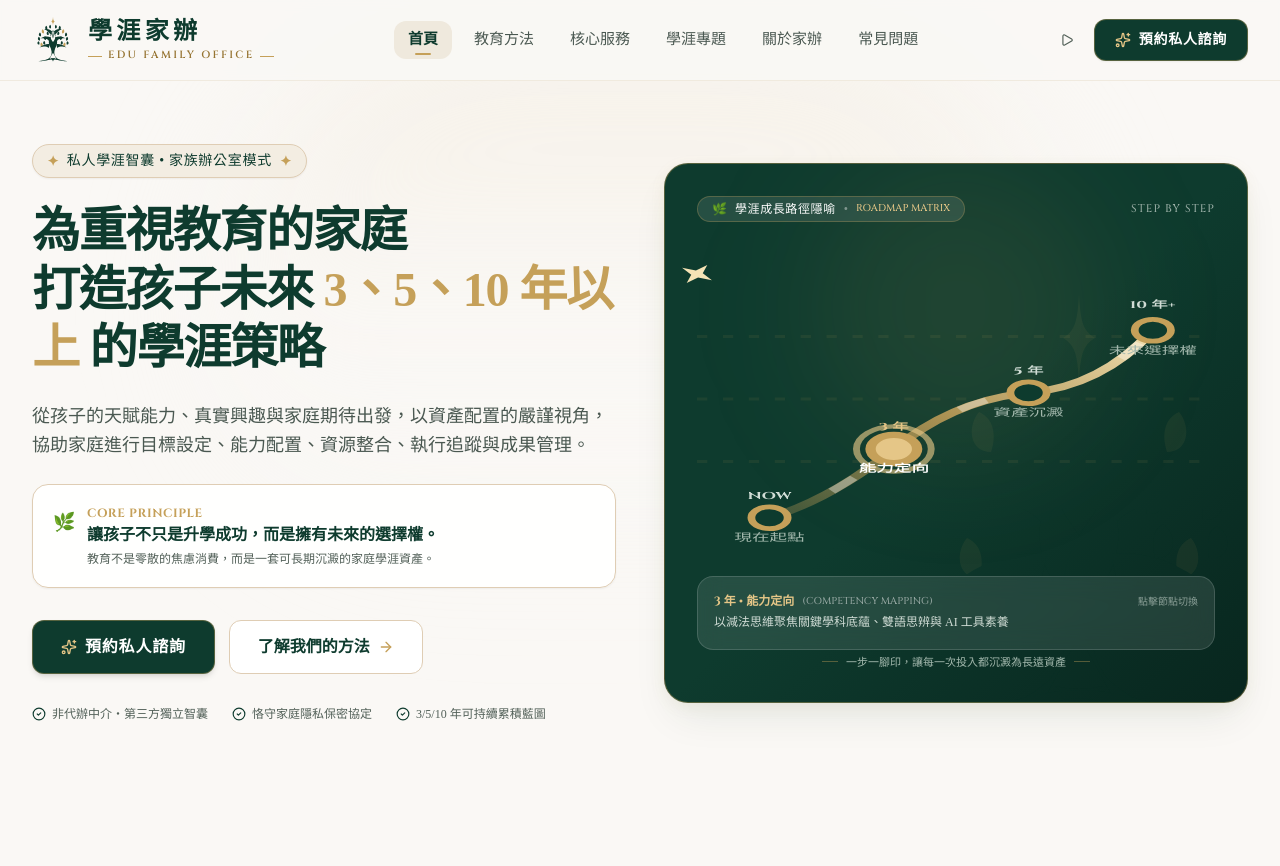
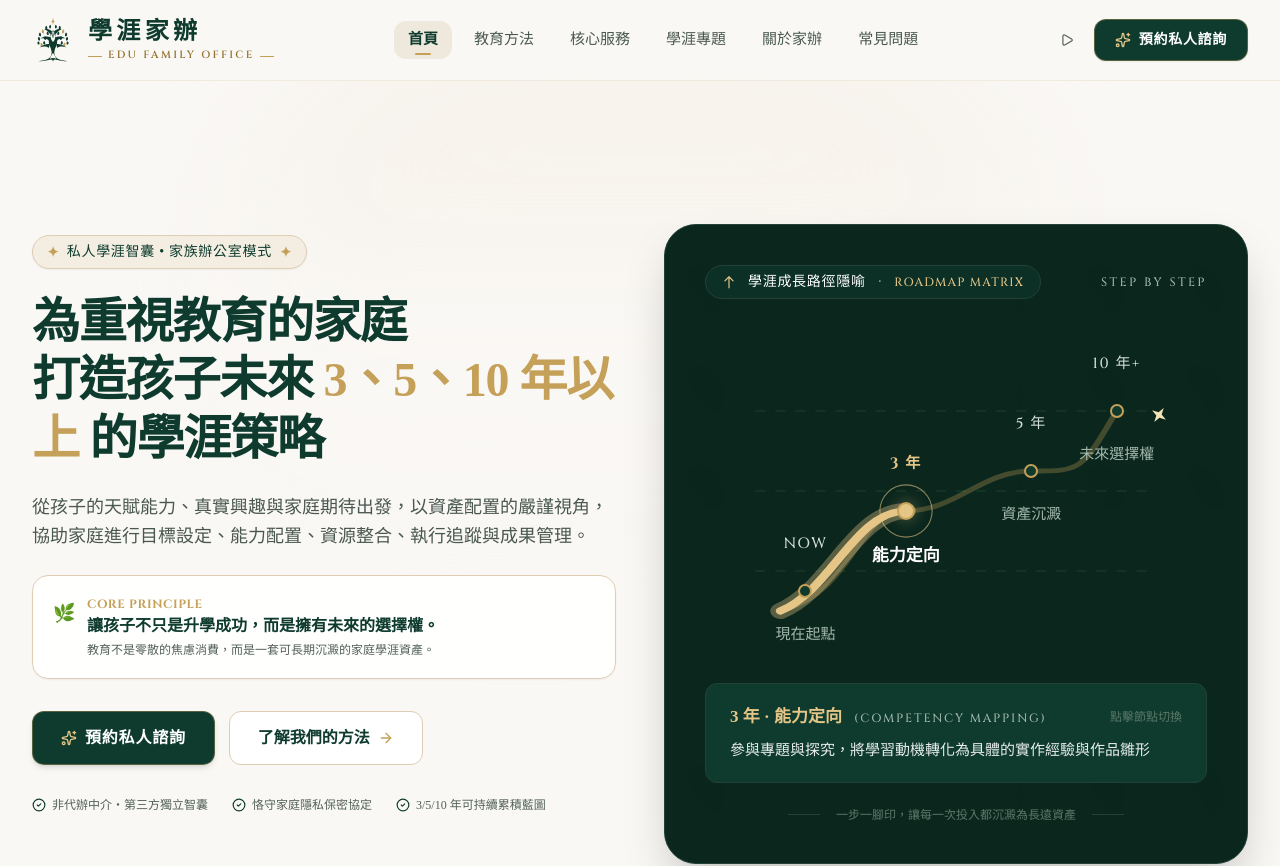
Before and after one commit to zzzuo75-crypto/edu-family-office, a React (Vite) app: page / in a window 1280 px wide. Shown: the top 866 px of the page. Built offline with nearby package versions, Linux system fonts and the light colour scheme.

Commit message:
Update HeroGrowthPath.tsx

```diff
--- a/src/components/HeroGrowthPath.tsx
+++ b/src/components/HeroGrowthPath.tsx
@@ -1,241 +1,247 @@
 import React, { useState } from 'react';
-import { motion } from 'motion/react';
-import { EduTreeMark } from './EduFamilyOfficeLogo';
-import { Sparkles, Compass, Target, Award, ArrowUpRight } from 'lucide-react';
+import { motion, AnimatePresence } from 'motion/react';
 
-export const HeroGrowthPath: React.FC = () => {
-  const [activeNode, setActiveNode] = useState<number>(1);
-
+// 資料定義：4 個成長節點
 const nodes = [
   {
-      id: 0,
+    id: 'now',
     year: 'NOW',
     title: '現在起點',
-      enTitle: 'Starting Point',
-      desc: '深入訪談家庭理念，精準診斷孩子真實特質與學習稟賦',
-      accent: '#C5A059',
-      x: 14,
-      y: 78,
+    x: 20,
+    y: 65,
+    enTitle: 'CURRENT STATE',
+    desc: '以減法思維聚焦關鍵學科底蘊、雙語思辨與 AI 工具素養',
   },
   {
-      id: 1,
+    id: 'year3',
     year: '3 年',
     title: '能力定向',
-      enTitle: 'Competency Mapping',
-      desc: '以減法思維聚焦關鍵學科底蘊、雙語思辨與 AI 工具素養',
-      accent: '#C5A059',
-      x: 38,
-      y: 56,
+    x: 40,
+    y: 45,
+    enTitle: 'COMPETENCY MAPPING',
+    desc: '參與專題與探究，將學習動機轉化為具體的實作經驗與作品雛形',
   },
   {
-      id: 2,
+    id: 'year5',
     year: '5 年',
     title: '資產沉澱',
-      enTitle: 'Asset Compounding',
-      desc: '產出原創專題研究、實體作品集與高含金量實踐經驗',
-      accent: '#C5A059',
-      x: 64,
-      y: 38,
+    x: 65,
+    y: 35,
+    enTitle: 'ASSET ACCUMULATION',
+    desc: '取得學術成果、領導力實證，建立無可取代的個人品牌與國際視野',
   },
   {
-      id: 3,
+    id: 'year10',
     year: '10 年+',
     title: '未來選擇權',
-      enTitle: 'Lifetime Agency',
-      desc: '具備面對全球多元路徑的獨立思維、熱情所在與終身競爭力',
-      accent: '#E5C687',
-      x: 88,
-      y: 18,
+    x: 82,
+    y: 20,
+    enTitle: 'FUTURE OPTIONALITY',
+    desc: '擁有隨時切換賽道的能力，不受單一體制侷限的終身學涯籌碼',
   },
 ];
 
+export function HeroGrowthPath() {
+  const [activeNode, setActiveNode] = useState(1); // 預設選中 "3 年"
+
   return (
-    <div className="relative w-full h-[460px] sm:h-[500px] lg:h-[540px] rounded-3xl bg-gradient-to-br from-[#0E3B2E] via-[#0E3B2E] to-[#08261E] border border-[#C5A059]/40 p-6 sm:p-8 shadow-lux-lg overflow-hidden flex flex-col justify-between select-none">
+    <div className="relative w-full max-w-4xl mx-auto mt-20 mb-10 bg-[#0A261D] rounded-[2rem] p-6 md:p-10 border border-[#214235] shadow-2xl overflow-hidden">
 
-      {/* Background Watermark & Gold Glow */}
-      <div className="absolute -right-8 -bottom-10 opacity-[0.07] pointer-events-none text-white">
-        <EduTreeMark size={400} />
+      {/* Background Decor */}
+      <div className="absolute inset-0 opacity-10 pointer-events-none">
+        <svg width="100%" height="100%" xmlns="http://www.w3.org/2000/svg">
+          <defs>
+            <pattern id="leaf-pattern" x="0" y="0" width="100" height="100" patternUnits="userSpaceOnUse">
+              <path d="M20,50 Q30,30 50,50 Q70,70 50,90 Q30,70 20,50 Z" fill="#E5C687" opacity="0.05" />
+            </pattern>
+          </defs>
+          <rect width="100%" height="100%" fill="url(#leaf-pattern)" />
+        </svg>
       </div>
 
-      <div className="absolute top-0 right-1/4 w-72 h-72 bg-[#C5A059]/10 rounded-full blur-3xl pointer-events-none" />
-
-      {/* Top Header Badge */}
-      <div className="relative z-10 flex items-center justify-between">
-        <div className="inline-flex items-center gap-2 px-3.5 py-1 rounded-full bg-white/10 border border-[#C5A059]/30 text-white text-xs font-serif-tc">
-          <span className="text-[#E5C687]">🌿</span>
+      {/* Header Info */}
+      <div className="relative z-10 flex flex-col md:flex-row justify-between items-start md:items-center mb-8 gap-4">
+        <div className="inline-flex items-center gap-3 px-4 py-1.5 rounded-full border border-[#214235] bg-[#0E3B2E]/50 text-white font-serif-tc text-xs md:text-sm">
+          <svg width="14" height="14" viewBox="0 0 24 24" fill="none" stroke="#E5C687" strokeWidth="2" strokeLinecap="round" strokeLinejoin="round">
+            <path d="M12 3v19M5 10l7-7 7 7"/>
+          </svg>
           <span className="tracking-wider">學涯成長路徑隱喻</span>
-          <span className="text-white/40">•</span>
-          <span className="text-[#E5C687] font-cinzel text-[10px]">ROADMAP MATRIX</span>
+          <span className="text-[#A3B8AD]">·</span>
+          <span className="font-cinzel text-[#E5C687] tracking-widest text-[10px] md:text-xs">ROADMAP MATRIX</span>
         </div>
 
-        <div className="text-[11px] font-cinzel tracking-widest text-[#D1DDD6]/70 uppercase hidden sm:block">
-          Step by Step
+        <div className="text-[#A3B8AD] font-cinzel text-xs tracking-[0.2em]">
+          STEP BY STEP
         </div>
       </div>
 
-      {/* Center Dynamic SVG Trajectory Path (方案 B: 路徑式成長隱喻) */}
-      <div className="relative z-10 my-auto w-full h-[220px] sm:h-[250px]">
+      {/* SVG Path Graphic Area */}
+      <div className="relative w-full h-[280px] md:h-[320px] mb-8 select-none">
+        {/* We use standard SVG mapping. x:0-100, y:0-80 coordinates for responsive layout */}
         <svg
           viewBox="0 0 100 80"
+          className="w-full h-full overflow-visible pointer-events-none"
           preserveAspectRatio="none"
-          className="w-full h-full overflow-visible"
         >
-          <defs>
-            <linearGradient id="growthLineGrad" x1="0%" y1="100%" x2="100%" y2="0%">
-              <stop offset="0%" stopColor="#C5A059" stopOpacity="0.25" />
-              <stop offset="50%" stopColor="#C5A059" stopOpacity="0.85" />
-              <stop offset="100%" stopColor="#F5E3B5" stopOpacity="1" />
-            </linearGradient>
+          {/* Horizontal Grid Lines */}
+          <line x1="10" y1="20" x2="90" y2="20" stroke="#1D4031" strokeWidth="0.3" strokeDasharray="2 2" />
+          <line x1="10" y1="40" x2="90" y2="40" stroke="#1D4031" strokeWidth="0.3" strokeDasharray="2 2" />
+          <line x1="10" y1="60" x2="90" y2="60" stroke="#1D4031" strokeWidth="0.3" strokeDasharray="2 2" />
 
-            <linearGradient id="pulseGlow" x1="0%" y1="0%" x2="100%" y2="0%">
-              <stop offset="0%" stopColor="#C5A059" stopOpacity="0" />
-              <stop offset="50%" stopColor="#FFF" stopOpacity="0.8" />
-              <stop offset="100%" stopColor="#C5A059" stopOpacity="0" />
-            </linearGradient>
-          </defs>
-
-          {/* Background subtle guide lines */}
-          <line x1="0" y1="20" x2="100" y2="20" stroke="rgba(197, 160, 89, 0.08)" strokeDasharray="2,3" />
-          <line x1="0" y1="40" x2="100" y2="40" stroke="rgba(197, 160, 89, 0.08)" strokeDasharray="2,3" />
-          <line x1="0" y1="60" x2="100" y2="60" stroke="rgba(197, 160, 89, 0.08)" strokeDasharray="2,3" />
-
-          {/* Glowing Continuous S-Curve Pathway */}
-          <motion.path
-            d="M 14 78 Q 26 72, 38 56 T 64 38 T 88 18"
+          {/* Main Curved Path (The Journey) */}
+          <path
+            d={`M 15 70 C 30 65, 30 45, 40 45 S 55 35, 65 35 S 75 35, 82 20`}
             fill="none"
-            stroke="url(#growthLineGrad)"
-            strokeWidth="2.2"
+            stroke="#C5A059"
+            strokeWidth="1.2"
             strokeLinecap="round"
-            initial={{ pathLength: 0, opacity: 0 }}
-            animate={{ pathLength: 1, opacity: 1 }}
-            transition={{ duration: 1.8, ease: "easeInOut" }}
+            opacity={0.3}
           />
 
-          {/* Secondary animated subtle pulse line */}
-          <motion.path
-            d="M 14 78 Q 26 72, 38 56 T 64 38 T 88 18"
+          {/* Active Highlighted Path (Progress up to active node) */}
+          <path
+            d={
+              activeNode === 0 ? "M 15 70 L 20 65" :
+              activeNode === 1 ? "M 15 70 C 25 65, 30 45, 40 45" :
+              activeNode === 2 ? "M 15 70 C 25 65, 30 45, 40 45 S 55 35, 65 35" :
+              "M 15 70 C 25 65, 30 45, 40 45 S 55 35, 65 35 S 75 35, 82 20"
+            }
             fill="none"
-            stroke="#FFF"
-            strokeWidth="2"
-            strokeDasharray="6, 30"
-            animate={{ strokeDashoffset: [-60, 0] }}
-            transition={{ duration: 6, repeat: Infinity, ease: "linear" }}
+            stroke="#E5C687"
+            strokeWidth="1.8"
+            strokeLinecap="round"
+            className="transition-all duration-700 ease-in-out"
+          />
+
+          {/* Subtle Glow behind the active path */}
+          <path
+            d={
+              activeNode === 0 ? "M 15 70 L 20 65" :
+              activeNode === 1 ? "M 15 70 C 25 65, 30 45, 40 45" :
+              activeNode === 2 ? "M 15 70 C 25 65, 30 45, 40 45 S 55 35, 65 35" :
+              "M 15 70 C 25 65, 30 45, 40 45 S 55 35, 65 35 S 75 35, 82 20"
+            }
+            fill="none"
+            stroke="#E5C687"
+            strokeWidth="4"
+            strokeLinecap="round"
+            className="transition-all duration-700 ease-in-out"
             opacity={0.35}
           />
 
-          {/* Interactive Milestone Nodes */}
+        </svg>
+
+        {/* HTML Overlay for Nodes and Text (Prevents squashing/stretching) */}
+        <div className="absolute inset-0 pointer-events-none">
           {nodes.map((node, i) => {
             const isSelected = activeNode === i;
             return (
-              <g
+              <div
                 key={node.id}
+                className="absolute pointer-events-auto cursor-pointer flex flex-col items-center justify-center group"
+                style={{
+                  left: `${node.x}%`,
+                  top: `${(node.y / 80) * 100}%`,
+                  transform: 'translate(-50%, -50%)',
+                }}
                 onClick={() => setActiveNode(i)}
-                className="cursor-pointer"
               >
-                {/* Node Outer Ring & Pulse */}
+                {/* Year Label (Top) */}
+                <div
+                  className={`absolute bottom-full mb-3 text-center transition-colors whitespace-nowrap font-cinzel text-[13px] md:text-[15px] tracking-widest ${
+                    isSelected ? 'text-[#E5C687] font-bold' : 'text-[#D1DDD6] font-medium'
+                  }`}
+                >
+                  {node.year}
+                </div>
+
+                {/* Node Circle Area */}
+                <div className="relative flex items-center justify-center w-12 h-12">
+                  {/* Pulse Ring */}
                   {isSelected && (
-                  <motion.circle
-                    cx={node.x}
-                    cy={node.y}
-                    r="6.5"
-                    fill="none"
-                    stroke="#E5C687"
-                    strokeWidth="1.2"
+                    <motion.div
+                      className="absolute inset-0 rounded-full border border-[#E5C687]"
                       initial={{ scale: 0.8, opacity: 0 }}
-                    animate={{ scale: [1, 1.4, 1], opacity: [0.8, 0.2, 0.8] }}
+                      animate={{ scale: [1, 1.4, 1], opacity: [0.8, 0, 0.8] }}
                       transition={{ duration: 2.5, repeat: Infinity }}
                     />
                   )}
 
-                {/* Node Solid Core */}
-                <circle
-                  cx={node.x}
-                  cy={node.y}
-                  r={isSelected ? "4.5" : "3.5"}
-                  fill={isSelected ? "#E5C687" : "#0E3B2E"}
-                  stroke="#C5A059"
-                  strokeWidth={isSelected ? "2" : "1.5"}
-                  className="transition-all duration-300"
+                  {/* Core Circle */}
+                  <div
+                    className={`rounded-full transition-all duration-300 border-[2px] ${
+                      isSelected
+                        ? 'w-[18px] h-[18px] bg-[#E5C687] border-[#C5A059] shadow-[0_0_15px_rgba(229,198,135,0.4)]'
+                        : 'w-[14px] h-[14px] bg-[#0E3B2E] border-[#C5A059] group-hover:bg-[#C5A059]/20'
+                    }`}
                   />
+                </div>
 
-                {/* Year Label */}
-                <text
-                  x={node.x}
-                  y={node.y - (i === 3 ? 7 : 6)}
-                  textAnchor="middle"
-                  fill={isSelected ? "#E5C687" : "#D1DDD6"}
-                  fontSize="3.2"
-                  fontWeight="bold"
-                  fontFamily="'Cinzel', serif"
-                  className="transition-all"
-                >
-                  {node.year}
-                </text>
-
-                {/* Title Label */}
-                <text
-                  x={node.x}
-                  y={node.y + 7.5}
-                  textAnchor="middle"
-                  fill={isSelected ? "#FFFFFF" : "#A3B8AD"}
-                  fontSize="3.4"
-                  fontWeight={isSelected ? "bold" : "normal"}
-                  fontFamily="'Noto Serif TC', serif"
-                  className="transition-all"
+                {/* Title Label (Bottom) */}
+                <div
+                  className={`absolute top-full mt-2 text-center transition-colors whitespace-nowrap font-serif-tc ${
+                    isSelected ? 'text-white font-bold text-[15px] md:text-[17px]' : 'text-[#A3B8AD] text-[14px] md:text-[15px]'
+                  }`}
                 >
                   {node.title}
-                </text>
-              </g>
+                </div>
+              </div>
             );
           })}
 
-          {/* Top Destination Star */}
-          <motion.g
+          {/* Top Destination Star as HTML absolute element */}
+          <motion.div
+            className="absolute pointer-events-none"
+            style={{
+              left: '88%',
+              top: `${(18 / 80) * 100}%`,
+              transform: 'translate(-50%, -50%)',
+            }}
             animate={{ rotate: 360 }}
             transition={{ duration: 20, repeat: Infinity, ease: "linear" }}
-            transform="translate(88, 18)"
           >
-            <path
-              d="M0 -3.5 L0.8 -0.8 L3.5 0 L0.8 0.8 L0 3.5 L-0.8 0.8 L-3.5 0 L-0.8 -0.8 Z"
-              fill="#F5E3B5"
-            />
-          </motion.g>
+            <svg width="24" height="24" viewBox="-5 -5 10 10" fill="none">
+              <path d="M0 -3.5 L0.8 -0.8 L3.5 0 L0.8 0.8 L0 3.5 L-0.8 0.8 L-3.5 0 L-0.8 -0.8 Z" fill="#F5E3B5" />
             </svg>
+          </motion.div>
+        </div>
       </div>
 
       {/* Bottom Interactive Detail Card */}
+      <div className="relative z-10 w-full min-h-[110px] md:min-h-[96px] bg-[#0E3B2E] border border-[#214235] rounded-xl p-5 md:px-6 md:py-5 flex flex-col justify-center">
+        <AnimatePresence mode="wait">
           <motion.div
             key={activeNode}
-        initial={{ opacity: 0, y: 6 }}
+            initial={{ opacity: 0, y: 5 }}
             animate={{ opacity: 1, y: 0 }}
+            exit={{ opacity: 0, y: -5 }}
             transition={{ duration: 0.3 }}
-        className="relative z-10 bg-white/10 backdrop-blur-md rounded-2xl p-4 border border-white/15 text-white"
           >
-        <div className="flex items-center justify-between mb-1">
-          <div className="flex items-center gap-2">
-            <span className="text-xs font-cinzel font-bold text-[#E5C687]">
-              {nodes[activeNode].year} • {nodes[activeNode].title}
-            </span>
-            <span className="text-[10px] font-cinzel text-white/50 uppercase">
+            <div className="flex flex-col md:flex-row justify-between items-start md:items-center gap-3 md:gap-4 mb-2">
+              <div className="flex items-baseline gap-3">
+                <h4 className="text-[#E5C687] font-serif-tc font-bold text-[15px] md:text-[17px]">
+                  {nodes[activeNode].year} · {nodes[activeNode].title}
+                </h4>
+                <span className="font-cinzel text-[10px] md:text-xs text-[#A3B8AD] tracking-[0.15em] hidden sm:inline-block">
                   ({nodes[activeNode].enTitle})
                 </span>
               </div>
-          <div className="text-[10px] text-[#D1DDD6]/60 font-serif-tc">
+              <span className="text-[#5B7869] text-xs font-serif-tc hidden md:inline-block">
                 點擊節點切換
+              </span>
             </div>
-        </div>
-        <p className="text-xs font-serif-tc text-[#D1DDD6] leading-relaxed">
+            <p className="text-white/90 font-serif-tc text-[13px] md:text-[15px] leading-relaxed">
               {nodes[activeNode].desc}
             </p>
           </motion.div>
-
-      {/* Micro quote below card */}
-      <div className="relative z-10 text-center pt-1 text-[11px] font-serif-tc text-[#A3B8AD] flex items-center justify-center gap-2">
-        <span className="w-4 h-[1px] bg-[#C5A059]/40" />
-        <span>一步一腳印，讓每一次投入都沉澱為長遠資產</span>
-        <span className="w-4 h-[1px] bg-[#C5A059]/40" />
+        </AnimatePresence>
       </div>
 
+      <div className="mt-6 flex justify-center items-center gap-4 text-xs font-serif-tc text-[#5B7869]">
+        <span className="w-8 h-[1px] bg-[#214235]"></span>
+        <span>一步一腳印，讓每一次投入都沉澱為長遠資產</span>
+        <span className="w-8 h-[1px] bg-[#214235]"></span>
+      </div>
     </div>
   );
-};
+}
```
Lines whose indentation alone changed are shown as unchanged.
